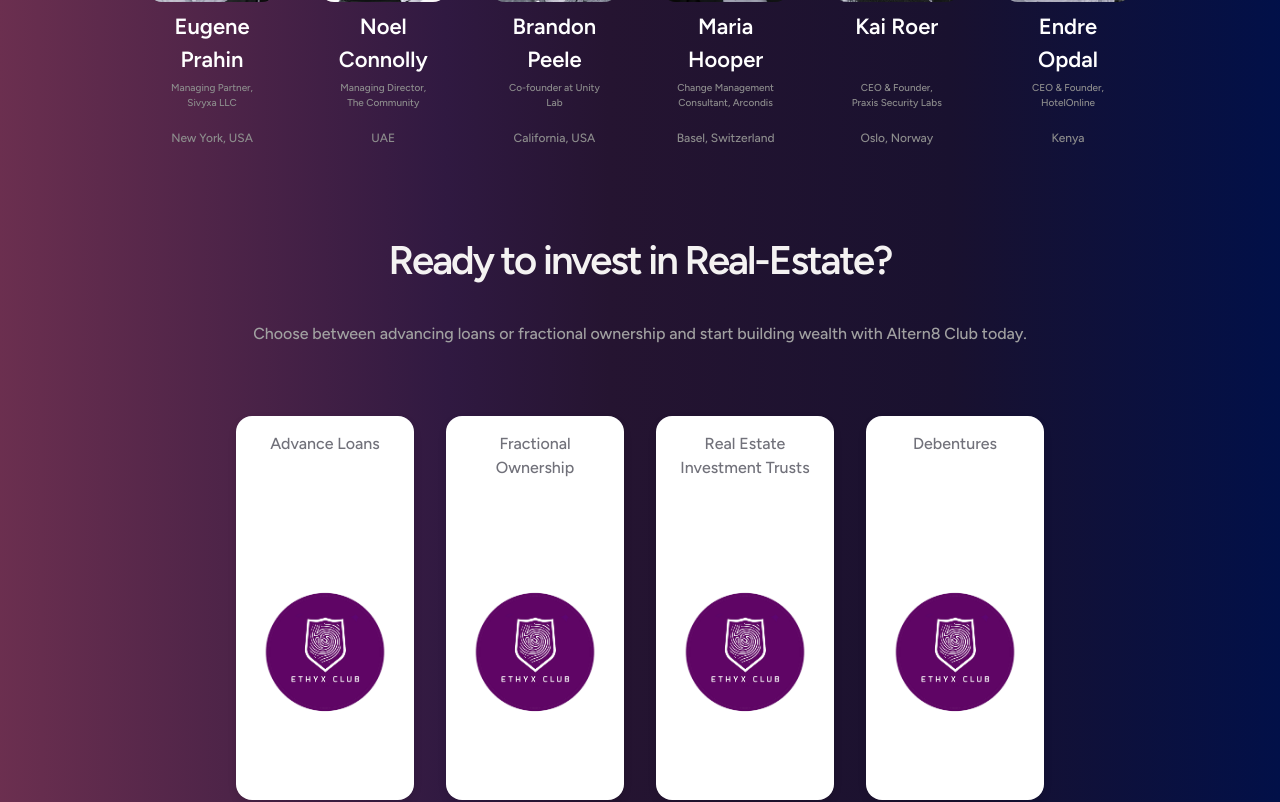
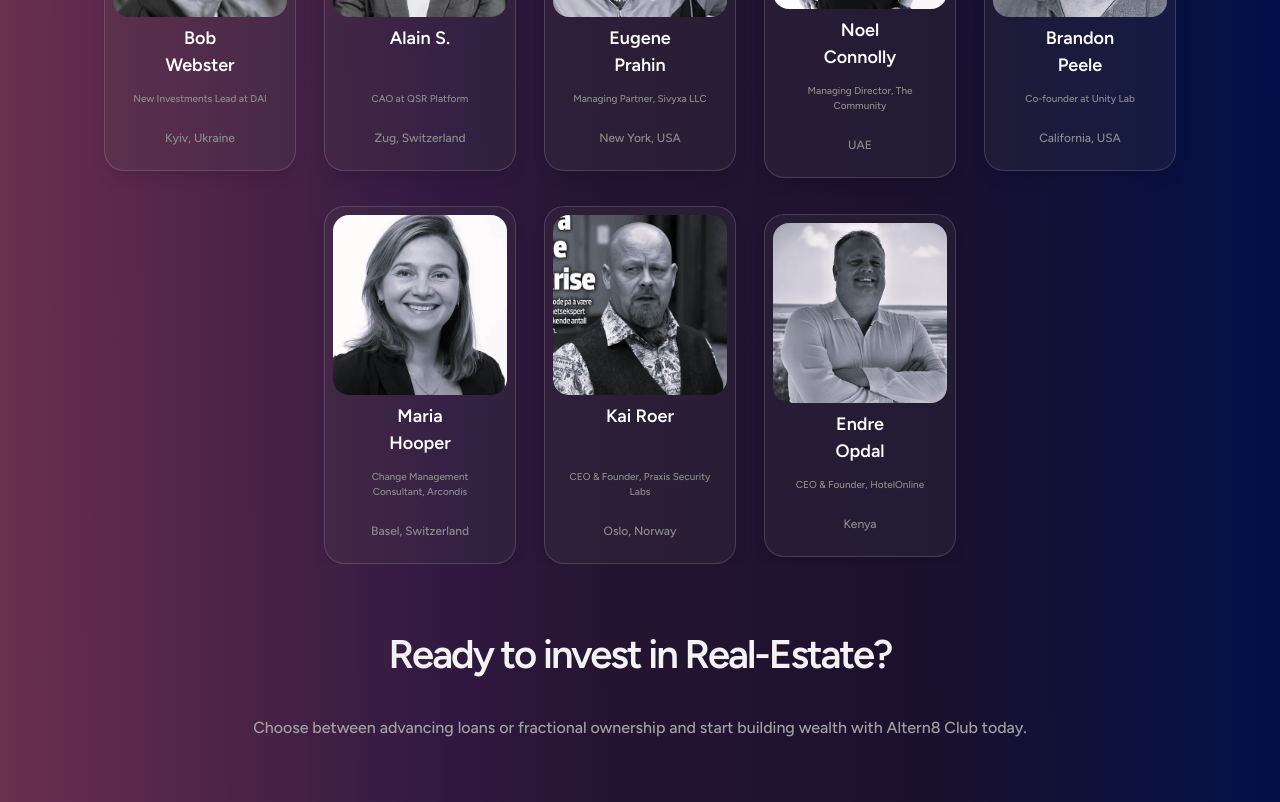
Before and after one commit to pranavnahar/altern8-repo, a Next.js app: page / in a window 1280 px wide. Shown: the part 1440-2242 px from the top of the page. Built offline with nearby package versions, Linux system fonts and the light colour scheme.

Commit message:
logo change and animation fix

```diff
--- a/src/components/Landing-page/AdvisorsSection.tsx
+++ b/src/components/Landing-page/AdvisorsSection.tsx
@@ -1,4 +1,4 @@
-import { useEffect, useRef } from "react";
+import { useEffect, useRef, useState } from "react";
 import { motion, useInView, useAnimation } from "framer-motion";
 import { advisors } from "../../../data/advisors";
 
@@ -15,6 +15,9 @@ const AdvisorsSection: React.FC = () => {
     const ref = useRef<HTMLDivElement | null>(null);
     const isInView = useInView(ref, { once: true });
     const mainControls = useAnimation();
+
+    // State to track hover index
+    const [hoveredIndex, setHoveredIndex] = useState<number | null>(null);
 
     useEffect(() => {
         if (isInView) {
@@ -47,33 +50,36 @@ const AdvisorsSection: React.FC = () => {
 
                 <div
                     ref={ref}
-                    className="max-w-[98%] lg:max-w-[1320px] mx-auto flex items-center justify-center flex-wrap gap-6 px-[20px]"
+                    className="max-w-[98%] lg:max-w-[1320px] mx-auto flex items-center justify-center flex-wrap gap-7 px-[20px]"
                 >
                     {/* Advisor person card */}
                     {advisors.map((advisor: Advisor, index: number) => (
                         <motion.div
                             key={index}
-                            whileHover={{ scale: [null, 0.9, 0.9] }}
-                            transition={{ duration: 0.7 }}
+                            initial={{ scale: 1 }}
+                            animate={{ scale: hoveredIndex === index ? 0.935 : 1 }}
+                            transition={{ duration: 0.3 }}
+                            onHoverStart={() => setHoveredIndex(index)}
+                            onHoverEnd={() => setHoveredIndex(null)}
                             onClick={() => handleDivClick(advisor?.url)}
                             style={{ cursor: "pointer" }}
-                            className="text-center max-h-full w-[39vw] sm:w-[35vw] md:w-[19vw] lg:w-[11.5vw] xl:w-[11.5vw] text-5xl text-white card-cover rounded-xl p-2"
+                            className="text-center max-h-full w-[45vw] sm:w-[40vw] md:w-[25vw] lg:w-[15vw] xl:w-[10vw] text-5xl text-white rounded-xl p-2 backdrop-brightness-90 bg-white/5 border border-white/15 shadow-lg"
                         >
                             <img
                                 className="rounded-2xl object-cover w-full h-[200px] md:h-[180px] sm:h-[250px]"
                                 alt={`${advisor.first_name} ${advisor.last_name}`}
                                 src={advisor?.image}
                             />
-                            <h3 className="pt-2 font-semibold sm:text-base2 md:text-2xl">
+                            <h3 className="pt-2 font-semibold sm:text-base2 md:text-1xl">
                                 {advisor.first_name}
                             </h3>
-                            <h3 className="font-semibold sm:text-base2 md:text-2xl">
+                            <h3 className="font-semibold sm:text-base2 md:text-1xl">
                                 {advisor.last_name || <br />}
                             </h3>
-                            <p className="px-4 pb-4 pt-1 text-[10px] font-medium text-background-black-fade-font">
+                            <p className="px-4 pb-4 pt-3 text-[10px] font-medium text-background-black-fade-font">
                                 {advisor.role}
                             </p>
-                            <p className="px-4 pt-1 pb-4 text-xs font-medium text-background-black-fade-font">
+                            <p className="px-4 pt-2 pb-4 text-xs font-medium text-background-black-fade-font">
                                 {advisor.country}
                             </p>
                         </motion.div>
--- a/src/components/Landing-page/OurOfferingsSection.tsx
+++ b/src/components/Landing-page/OurOfferingsSection.tsx
@@ -11,7 +11,7 @@ const offeringsCards = [
         body: 'Get loans for your real estate projects by issuing debt instruments to a pool of interested patrons and fund your projects',
       },
     ],
-    icon: '/ethyx_club.png',
+    icon: '/images/altern8logo.png',
   },
   {
     headingFront: 'Fractional Ownership',
@@ -23,7 +23,7 @@ const offeringsCards = [
       },
     ],
     link: 'https://www.nahar.om/transactions',
-    icon: '/ethyx_club.png',
+    icon: '/images/altern8logo.png',
   },
   {
     headingFront: 'Real Estate Investment Trusts',
@@ -35,7 +35,7 @@ const offeringsCards = [
       },
     ],
     link: 'http://www.ethyx.club/',
-    icon: '/ethyx_club.png',
+    icon: '/images/altern8logo.png',
   },
   {
     headingFront: 'Debentures',
@@ -47,7 +47,7 @@ const offeringsCards = [
       },
     ],
     link: 'https://www.nahar.om/ott-media-financing',
-    icon: '/ethyx_club.png',
+    icon: '/images/altern8logo.png',
   },
   {
     headingFront: 'Secured Debt',
@@ -59,7 +59,7 @@ const offeringsCards = [
       },
     ],
     link: 'http://www.ethyx.club/',
-    icon: '/ethyx_club.png',
+    icon: '/images/altern8logo.png',
   },
   {
     headingFront: 'Structured Notes',
@@ -71,7 +71,7 @@ const offeringsCards = [
       },
     ],
     link: 'https://www.nahar.om/contact',
-    icon: '/ethyx_club.png',
+    icon: '/images/altern8logo.png',
   },
   {
     headingFront: 'Commercial Papers',
@@ -83,7 +83,7 @@ const offeringsCards = [
       },
     ],
     link: 'https://www.nahar.om/contact',
-    icon: '/ethyx_club.png',
+    icon: '/images/altern8logo.png',
   },
   ,
   {
@@ -96,7 +96,7 @@ const offeringsCards = [
       },
     ],
     link: 'https://www.nahar.om/contact',
-    icon: '/ethyx_club.png',
+    icon: '/images/altern8logo.png',
   },
 ];
 
```
Also changed, not shown: public/images/altern8logo.png (added).
